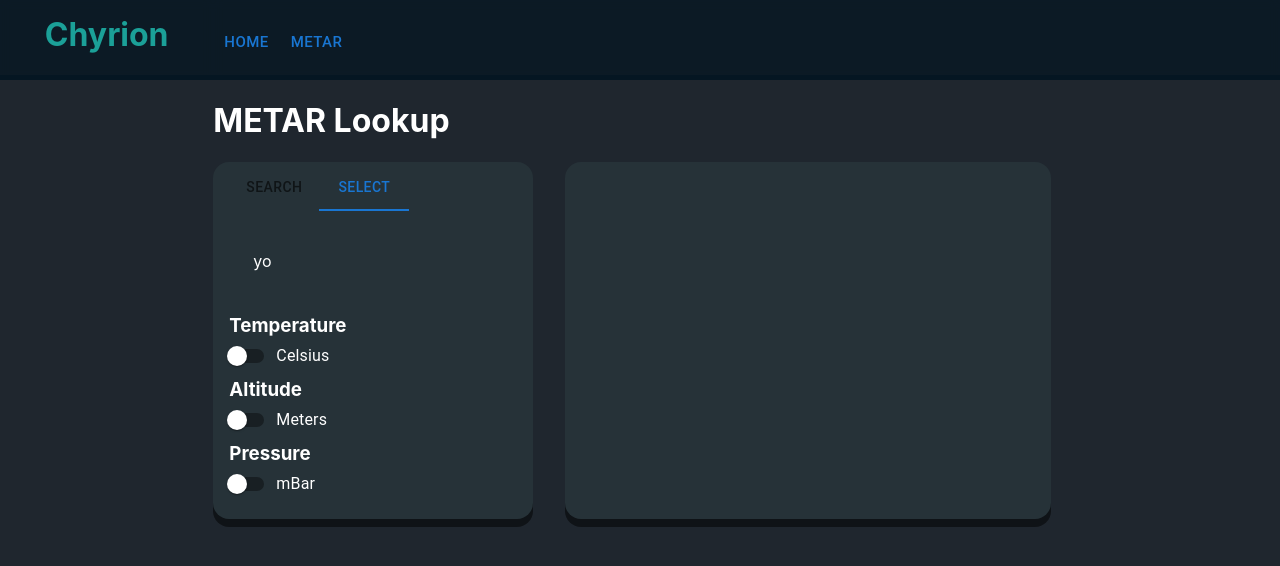
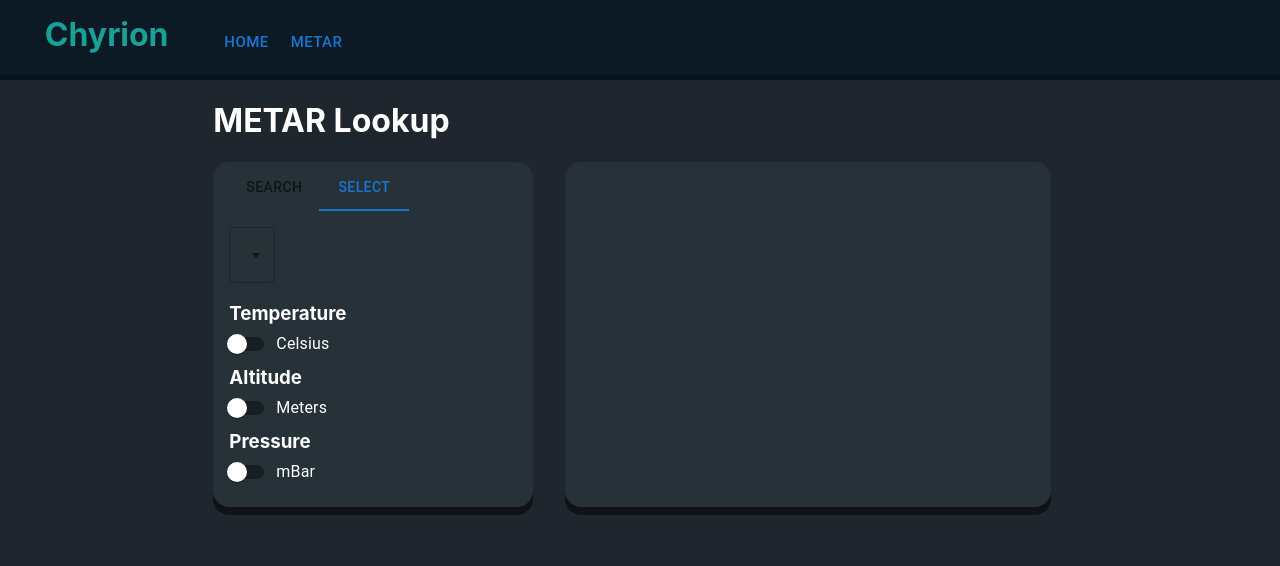
Before and after one commit to Chyrion/Personal-Page, a React (Create React App) app: page /Metar in a window 1280 px wide. Both pictures are taken after a click on the tab "SELECT". Shown: the top 566 px of the page. Built offline with nearby package versions, Linux system fonts and the light colour scheme.

Commit message:
Working selection through search or list

```diff
--- a/src/components/Metar.tsx
+++ b/src/components/Metar.tsx
@@ -21,9 +21,12 @@ const Metar = () => {
   const [reqStatus, setReqStatus] = useState(1);
 
   const getData = (apt: any) => {
-    if (apt.icao.length === 4) {
-      const getInfo = async (apt: any) => {
-        const infoFetched = await fetchInfo(apt);
+    var _icao;
+    apt.icao === undefined ? (_icao = apt.selectValue) : (_icao = apt.icao);
+    console.log(typeof _icao);
+    if (_icao.length === 4) {
+      const getInfo = async (icao: string) => {
+        const infoFetched = await fetchInfo(icao);
         if (infoFetched.results === 1) {
           setInfo(infoFetched.data[0]);
           setReqStatus(1);
@@ -31,12 +34,14 @@ const Metar = () => {
           setReqStatus(0);
         }
       };
-      getInfo(apt);
+      getInfo(_icao);
     }
   };
 
-  const fetchInfo = async (apt: any) => {
-    let url = 'https://chyrion-backend.herokuapp.com/metar/' + apt.icao;
+  const fetchInfo = async (icao: string) => {
+    console.log(icao);
+    let url = 'https://chyrion-backend.herokuapp.com/metar/' + icao;
+    console.log(url);
     const data = await fetch(url).then((response) => {
       return response.json();
     });
--- a/src/components/metar-components/Cloud.tsx
+++ b/src/components/metar-components/Cloud.tsx
@@ -11,14 +11,6 @@ const Cloud = ({ data, unit }: any) => {
 };
 
 const Clouds = ({ data, unit }: any) => {
-  const cloudCheck = () => {
-    if (data[0].code !== 'CLR' && data[0].code !== 'CAVOK') {
-      data.map((element: any) => {
-        console.log(element);
-        return <Cloud data={element} unit={unit} />;
-      });
-    }
-  };
   return (
     <div className='metar-display__data'>
       <h3>Clouds</h3>
--- /dev/null
+++ b/src/components/metar-components/IcaoList.ts
@@ -0,0 +1,20 @@
+const airports = [
+  {
+    icao: 'KJFK',
+    name: 'John F Kennedy International Airport',
+  },
+  {
+    icao: 'KDFW',
+    name: 'Dallas Forth Worth International Airport',
+  },
+  {
+    icao: 'EFHK',
+    name: 'Helsinki Vantaa Airport',
+  },
+  {
+    icao: 'LFPG',
+    name: 'Charles de Gaulle Airport',
+  },
+];
+
+export default airports;
--- a/src/components/metar-components/Search.tsx
+++ b/src/components/metar-components/Search.tsx
@@ -1,4 +1,4 @@
-import React, { useState } from 'react';
+import React, { useState, useEffect } from 'react';
 import {
   TextField,
   Button,
@@ -7,7 +7,11 @@ import {
   FormControlLabel,
   Box,
   Tab,
+  Select,
+  SelectChangeEvent,
+  MenuItem,
 } from '@mui/material';
+import airports from './IcaoList';
 import { TabContext, TabList, TabPanel } from '@mui/lab';
 import { blueGrey } from '@mui/material/colors';
 
@@ -19,6 +23,7 @@ const Search = ({ onSearch, unitChange, status }: any) => {
     baro: false,
   });
   const [tabValue, setTabValue] = useState('1');
+  const [selectValue, setSelectValue] = useState('');
 
   const onSubmit = (e: any) => {
     e.preventDefault();
@@ -41,6 +46,16 @@ const Search = ({ onSearch, unitChange, status }: any) => {
     setTabValue(newValue);
   };
 
+  const handleSelectChange = (e: SelectChangeEvent) => {
+    setSelectValue(e.target.value);
+  };
+
+  useEffect(() => {
+    if (selectValue !== '') {
+      onSearch({ selectValue });
+    }
+  }, [selectValue]);
+
   return (
     <Box
       sx={{
@@ -51,7 +66,7 @@ const Search = ({ onSearch, unitChange, status }: any) => {
       <form className='metar-search-form' onSubmit={onSubmit}>
         <div className='metar-searchbox'>
           <TabContext value={tabValue}>
-            <TabList onChange={handleTabChange}>
+            <TabList onChange={handleTabChange} textColor='primary'>
               <Tab label='Search' value='1' />
               <Tab label='Select' value='2' />
             </TabList>
@@ -82,8 +97,26 @@ const Search = ({ onSearch, unitChange, status }: any) => {
                 </Button>
               </ul>
             </TabPanel>
-            <TabPanel value='2'>
-              <p>yo</p>
+            <TabPanel
+              value='2'
+              sx={{
+                padding: 0,
+                marginTop: '1em',
+                marginBottom: '1em',
+              }}>
+              <Select
+                labelId='icao-select-dropdown-label'
+                id='icao-select-dropdown'
+                value={selectValue}
+                onChange={handleSelectChange}
+                label='Airport'>
+                <MenuItem value=''>None</MenuItem>
+                {airports.map((elem: any, index: number) => (
+                  <MenuItem value={elem.icao} key={index}>
+                    {elem.name}
+                  </MenuItem>
+                ))}
+              </Select>
             </TabPanel>
           </TabContext>
         </div>
--- a/src/components/metar-components/Wind.tsx
+++ b/src/components/metar-components/Wind.tsx
@@ -2,7 +2,6 @@ const Wind = ({ data }: any) => {
   let res = '';
 
   const windCheck = () => {
-    console.log(data);
     res =
       data !== undefined
         ? (data.degrees === 0
```
